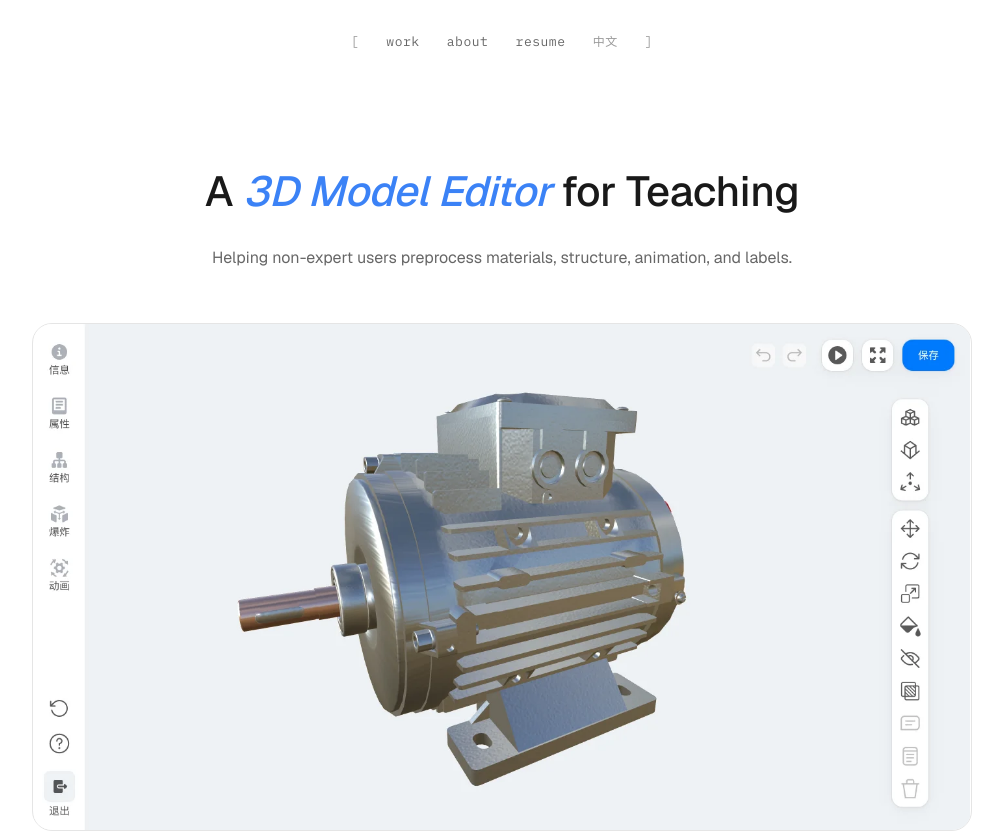
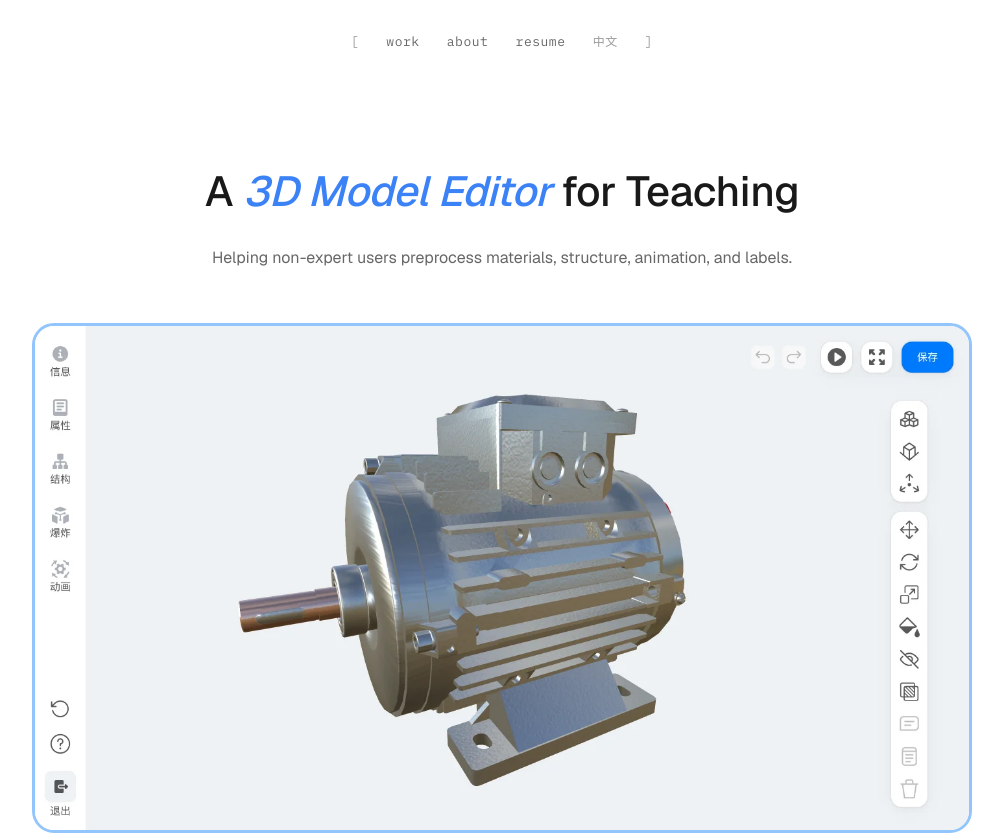
Before and after one commit to jaemin17/portfolio-pro, a Next.js app: page /en/projects/model-editor in a window 1280 px wide. Shown: the top 835 px of the page, without its empty margins (138-1141 px from the left). Built offline with nearby package versions, Linux system fonts and the light colour scheme.

Commit message:
Polish Model Editor image borders and fix hero cover fringe.
Move the hero border onto a clipped frame to match other evidence panels and remove the right-edge hairline.

```diff
--- a/src/app/[locale]/projects/model-editor/FinalLayoutCarousel.module.css
+++ b/src/app/[locale]/projects/model-editor/FinalLayoutCarousel.module.css
@@ -2,14 +2,16 @@
   margin-top: 48px;
   padding: 16px 16px 20px;
   border-radius: 22px;
-  border: 0;
+  border: 3px solid #93c5fd;
   background: #eef2f5;
   display: grid;
   gap: 28px;
+  box-sizing: border-box;
 }
 
 .stackDark {
   background: #030303;
+  border: 0;
 }
 
 .stackDark .media {
--- a/src/app/[locale]/projects/model-editor/modelEditor.module.css
+++ b/src/app/[locale]/projects/model-editor/modelEditor.module.css
@@ -385,14 +385,22 @@
   align-items: center;
   gap: 28px;
 }
+.projectHeroCoverFrame {
+  width: min(100%, 940px);
+  border-radius: 22px;
+  border: 3px solid #93c5fd;
+  background: #eef2f5;
+  overflow: hidden;
+  box-sizing: border-box;
+}
 .projectHeroCoverImage {
-  width: min(100%, 940px);
+  width: 100%;
   height: auto;
   aspect-ratio: 1440 / 778;
-  object-fit: contain;
+  object-fit: cover;
   display: block;
-  border-radius: 20px;
-  border: 1px solid #e5e5e5;
+  border: 0;
+  border-radius: 0;
 }
 
 /* ─── Positioning Section (selfly0-style) ──────────────── */
@@ -652,7 +660,7 @@
   display: grid;
   grid-template-columns: repeat(3, minmax(0, 1fr));
   gap: 28px 48px;
-  border: 2px solid #2563eb;
+  border: 0;
   border-radius: 22px;
   background: #030303;
   padding: 34px 48px 30px;
--- a/src/app/[locale]/projects/model-editor/page.tsx
+++ b/src/app/[locale]/projects/model-editor/page.tsx
@@ -51,6 +51,7 @@ export default async function ModelEditorPage({ params }: ModelEditorPageProps)
             )}
           </p>
           <div className={selflyStyles.headerCta}>
+            <div className={styles.projectHeroCoverFrame}>
               <Image
                 src={assetPath(modelEditorAssets.previewMaximized)}
                 alt={tStr(locale, "Model Editor 界面预览", "Model Editor interface preview")}
@@ -59,6 +60,7 @@ export default async function ModelEditorPage({ params }: ModelEditorPageProps)
                 className={styles.projectHeroCoverImage}
                 priority
               />
+            </div>
             <div className={selflyStyles.meta}>
               <span className={selflyStyles.metaItem}>2023–2024</span>
               <span className={selflyStyles.metaDot} aria-hidden="true">
```
Lines whose indentation alone changed are shown as unchanged.
